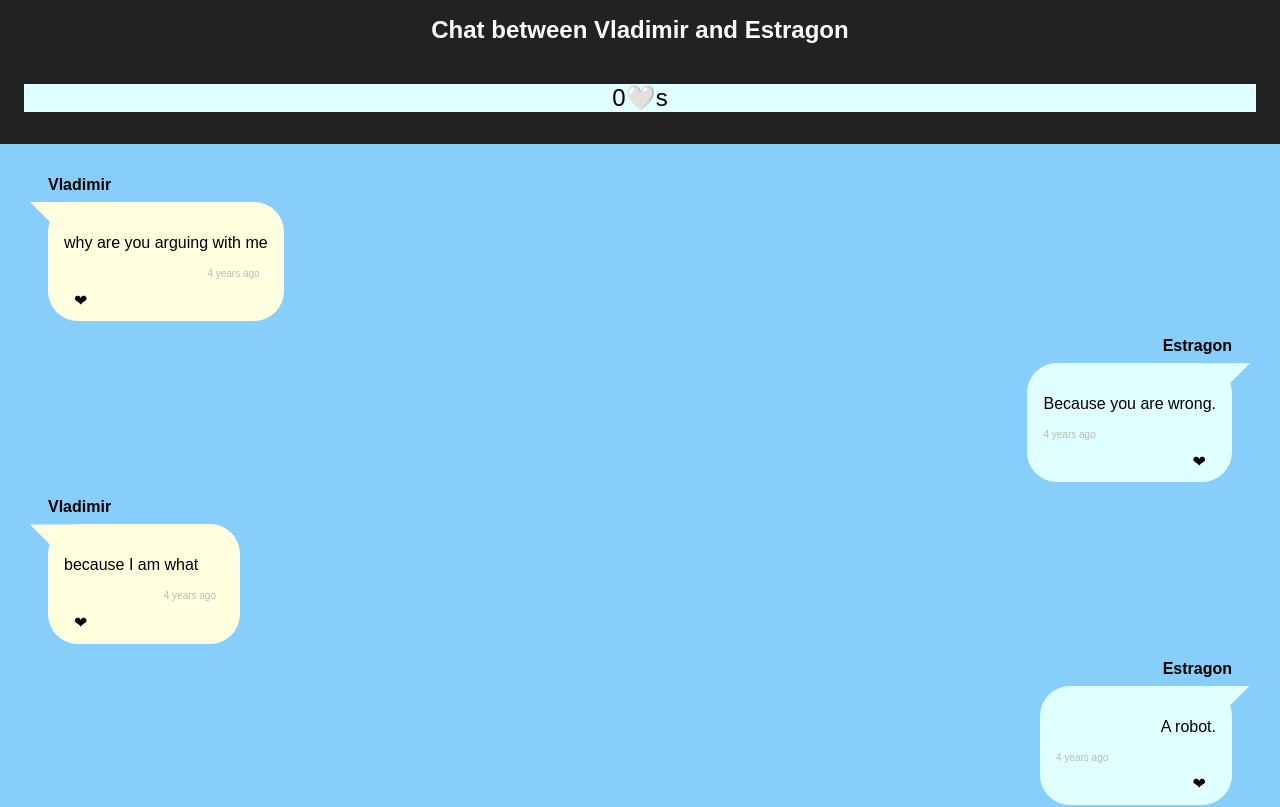
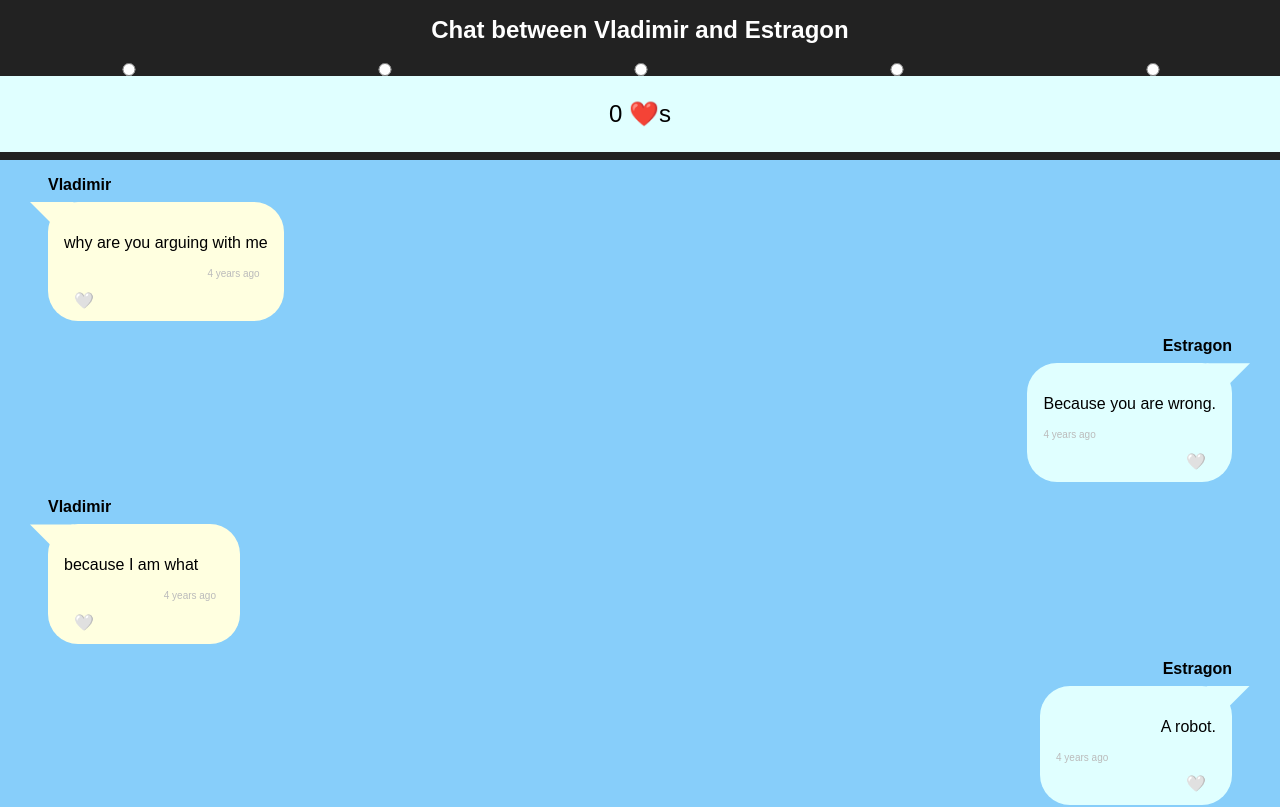
Before and after one commit to AdaGold/react-chatlog, a React (Create React App) app: page / in a window 1280 px wide. Shown: the top 807 px of the page. Built offline with nearby package versions, Linux system fonts and the light colour scheme.

Commit message:
Initialized color selector radio buttons. ran out of time to finish additional enhancements.

```diff
--- a/src/App.css
+++ b/src/App.css
@@ -50,6 +50,10 @@
   display: inline-block;
 }
 
+#form-check {
+  display: inline-block;
+}
+
 .red {
   color: #b22222;
 }
--- a/src/App.js
+++ b/src/App.js
@@ -3,6 +3,7 @@ import './App.css';
 import ChatLog from './components/ChatLog';
 import chatMessages from './data/messages.json';
 import { useState } from 'react';
+import ColorSelector from './components/ColorSelector';
 
 const App = () => {
   const initialCopy = chatMessages.map((chat) => {
@@ -11,6 +12,7 @@ const App = () => {
 
   const [chatLog, setChatLog] = useState(initialCopy);
   const [likeCount, setLikeCount] = useState(0);
+  // const [colorChoice, setColorChoice] = useState('')
 
   const updateLike = (messageId, likedStatus) => {
     const newMessageList = [];
@@ -38,8 +40,9 @@ const App = () => {
     <div id="App">
       <header>
         <h1>Chat between Vladimir and Estragon</h1>
-        <section id="heartWidget">
-          <span>{likeCount}🤍s</span>
+        <ColorSelector />
+        <section>
+          <span id="heartWidget">{likeCount} ❤️s</span>
         </section>
       </header>
       <main>
--- a/src/components/ChatEntry.js
+++ b/src/components/ChatEntry.js
@@ -13,8 +13,8 @@ const ChatEntry = (props) => {
   const updateLike = props.updateLike;
 
   let locationClass = entrySender === 'Vladimir' ? 'local' : 'remote';
-  let heartCondition = entryLiked === true ? '🤍' : '❤';
-  let heartClass = entryLiked === true ? 'like' : '';
+  let heartCondition = entryLiked === true ? '❤️' : '🤍';
+  // let heartClass = entryLiked === true ? 'like' : '';
 
   function changeLike(likedStatus) {
     updateLike(entryId, likedStatus);
@@ -26,12 +26,7 @@ const ChatEntry = (props) => {
       <section className="entry-bubble">
         <p>{entryBody}</p>
         <p className="entry-time">{entryRelativeTime}</p>
-        <button
-          onClick={() => {
-            changeLike(!entryLiked);
-          }}
-          className={heartClass}
-        >
+        <button onClick={() => changeLike(!entryLiked)} className="like">
           {heartCondition}
         </button>
       </section>
--- /dev/null
+++ b/src/components/ColorSelector.css
@@ -0,0 +1,29 @@
+.colorSelector {
+  display: grid;
+  grid-template-columns: repeat(5, 1fr);
+}
+
+.red {
+  accent-color: red;
+  grid-column-start: 1;
+}
+
+.orange {
+  accent-color: orange;
+  grid-column-start: 2;
+}
+
+.green {
+  accent-color: green;
+  grid-column-start: 3;
+}
+
+.blue {
+  accent-color: blue;
+  grid-column-start: 4;
+}
+
+.violet {
+  accent-color: violet;
+  grid-column-start: 5;
+}
--- /dev/null
+++ b/src/components/ColorSelector.js
@@ -0,0 +1,58 @@
+import { useState } from 'react';
+import './ColorSelector.css';
+
+const ColorSelector = () => {
+  const [colorSelection, setColorSelection] = useState('black');
+
+  const onColorChange = (e) => {
+    e.preventDefault();
+    setColorSelection(e.target.value);
+  };
+
+  return (
+    <div className="colorSelector">
+      <input
+        className="red"
+        label="red"
+        value="red"
+        type="radio"
+        checked={colorSelection === 'red'}
+        onChange={onColorChange}
+      />
+      <input
+        className="orange"
+        label="orange"
+        value="orange"
+        type="radio"
+        checked={colorSelection === 'orange'}
+        onChange={onColorChange}
+      />
+      <input
+        className="green"
+        label="green"
+        value="green"
+        type="radio"
+        checked={colorSelection === 'green'}
+        onChange={onColorChange}
+      />
+      <input
+        className="blue"
+        label="blue"
+        value="blue"
+        type="radio"
+        checked={colorSelection === 'blue'}
+        onChange={onColorChange}
+      />
+      <input
+        className="violet"
+        label="violet"
+        value="violet"
+        type="radio"
+        checked={colorSelection === 'violet'}
+        onChange={onColorChange}
+      />
+    </div>
+  );
+};
+
+export default ColorSelector;
```
Also changed, not shown: 1 other file (tests, documents, lock files or other folders).
